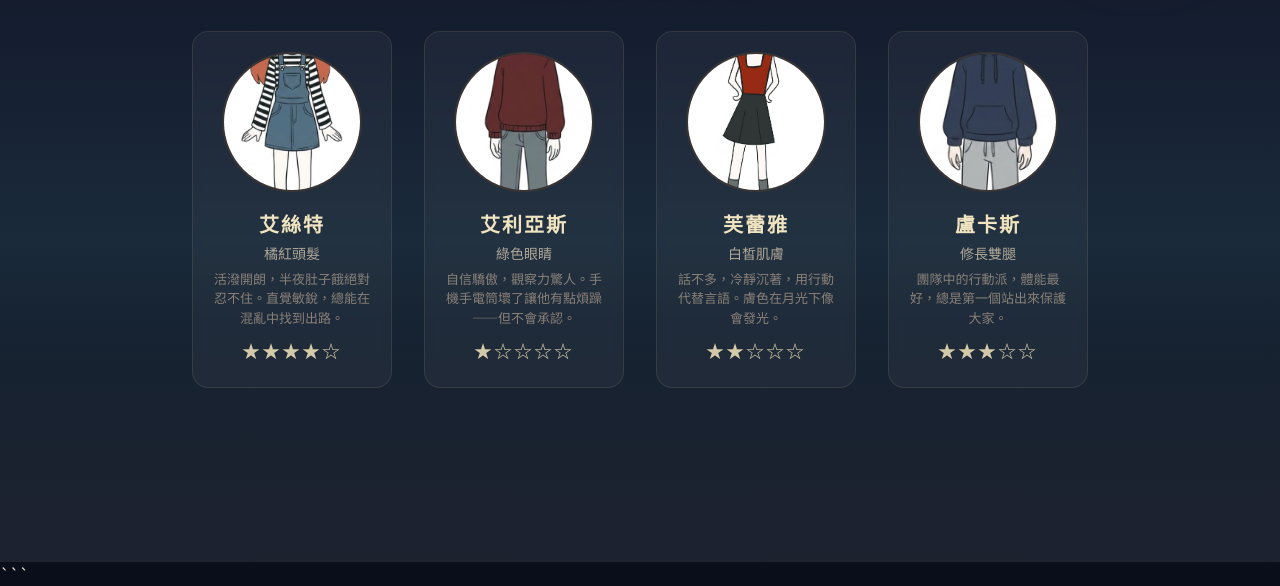
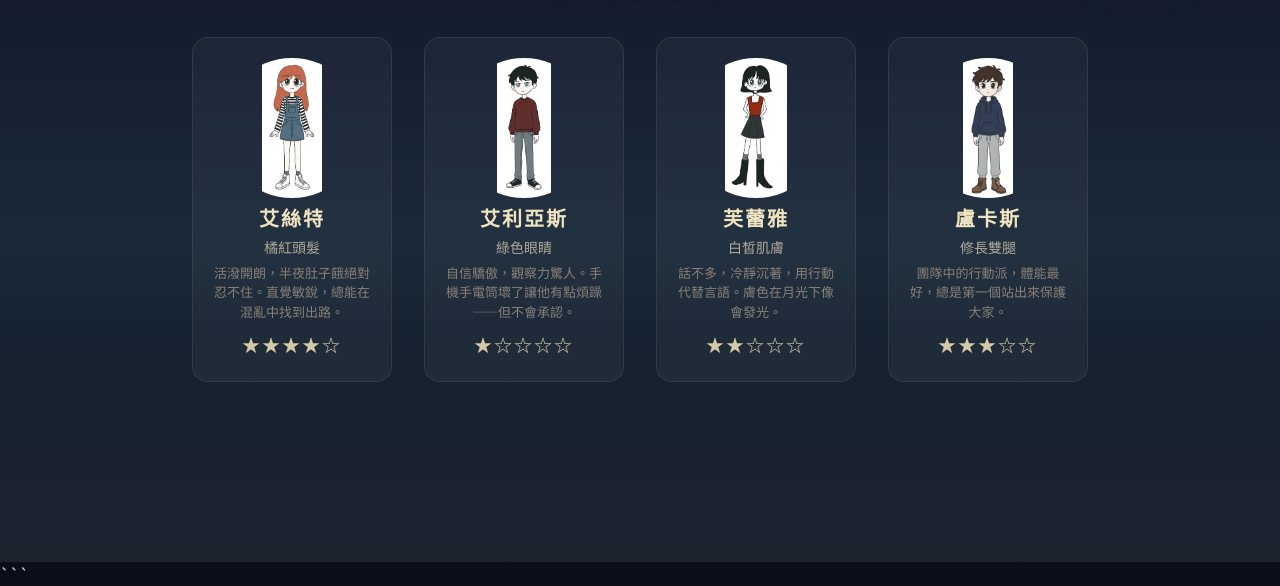
Before and after one commit to y34237381-cpu/boobme, a plain HTML site: page index.html in a window 1280 px wide. Both pictures are taken after a click on the button "開始遊戲". Shown: the part 238-824 px from the top of the page. Drawn offline with Linux system fonts and the light colour scheme.

Commit message:
更新內容

```diff
--- a/index.html
+++ b/index.html
@@ -161,11 +161,9 @@
         .char-card img {
             width: 140px;
             height: 140px;
-            object-fit: cover;
+            object-fit: contain;
             border-radius: 50%;
-            border: 2px solid rgba(180, 160, 130, 0.2);
-            margin-bottom: 12px;
-            background: #1a1a22;
+            /* ... */
         }
 
         .char-name {
@@ -956,7 +954,7 @@
             const fullStory = commonIntro + (charSpecific[charId] || '');
 
             showModal(`
-                <h3>📖 開場故事</h3>
+                <h3>前情提要</h3>
                 <p style="white-space:pre-wrap;font-size:15px;line-height:1.9;text-align:left;color:#d4c9a8;">${fullStory}</p>
                 <div class="btn-group"><button class="btn btn-yes" onclick="closeModal();startExploration()">開始探索</button></div>
             `);
```
